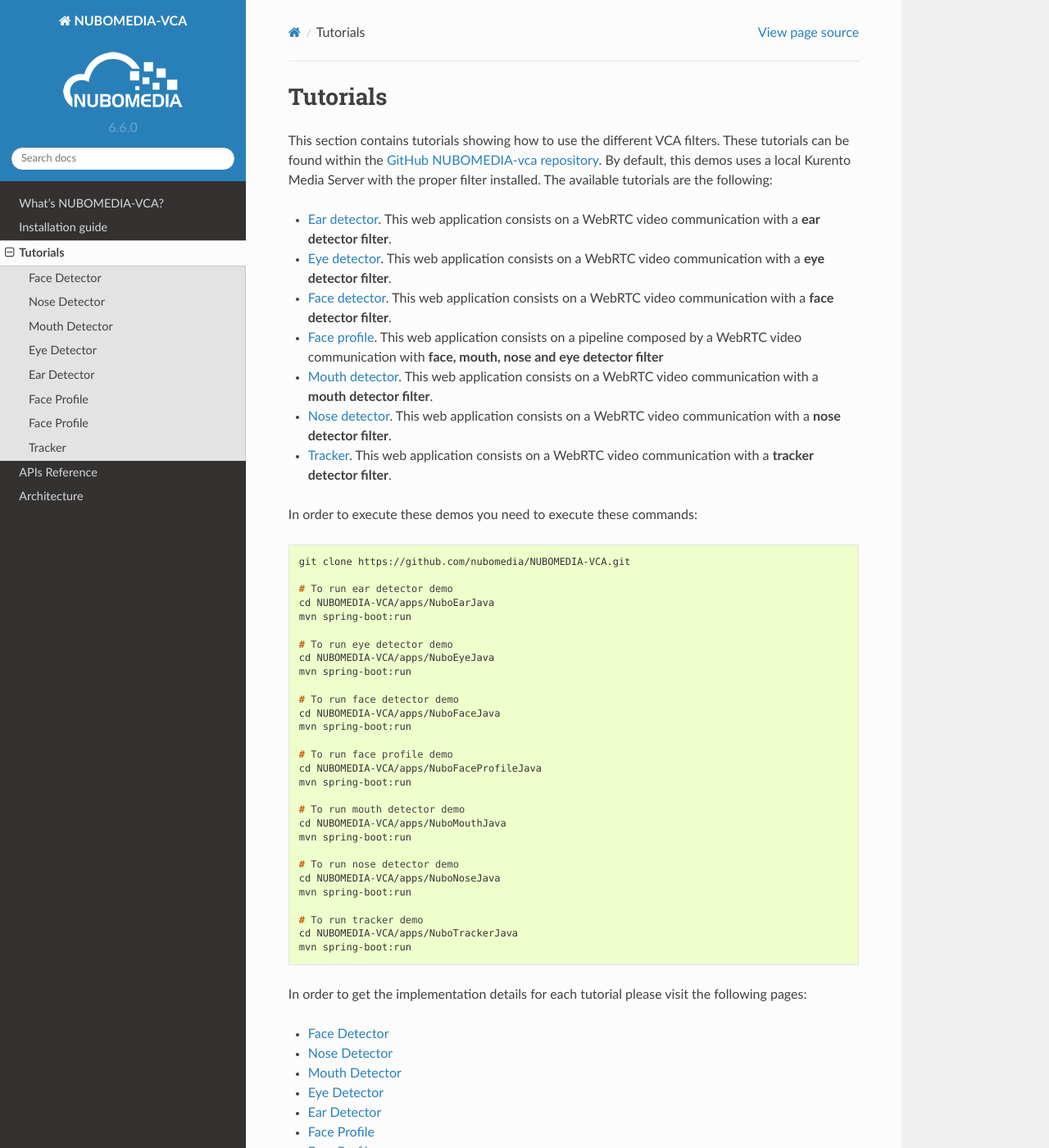
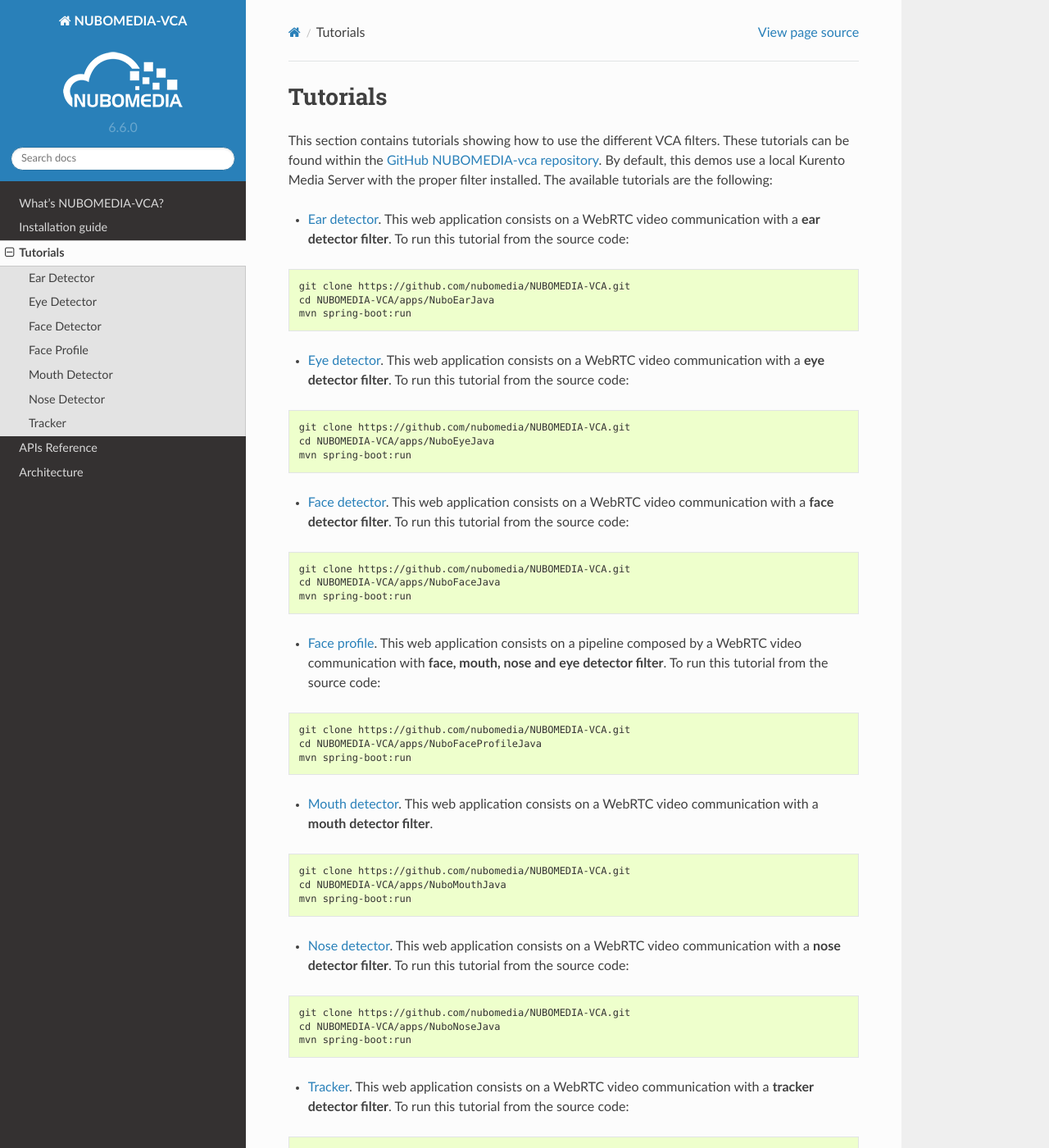
Before and after one commit to VictorHidalgoVT/DOC-NUBOMEDIA-VCA, a Sphinx documentation site: the page built from source/tutorials.rst, in a window 1280 px wide and 1400 px high. Shown: the whole window at 82% size. Built offline with Sphinx 7.4.7 and the Read the Docs theme 2.0.0, drawn with Linux system fonts in a browser that asks for light colours.

Commit message:
Improve tutorial TOC

```diff
--- a/source/tutorials.rst
+++ b/source/tutorials.rst
@@ -7,75 +7,87 @@
 This section contains tutorials showing how to use the different VCA filters.
 These tutorials can be found within the
 `GitHub NUBOMEDIA-vca repository <https://github.com/nubomedia/NUBOMEDIA-VCA>`__.
-By default, this demos uses a local Kurento Media Server with the proper filter
+By default, this demos use a local Kurento Media Server with the proper filter
 installed. The available tutorials are the following:
 
 - :doc:`Ear detector <ear_detector>`. This web application consists on a
-  WebRTC video communication with a **ear detector filter**.
+  WebRTC video communication with a **ear detector filter**. To run this
+  tutorial from the source code:
+
+.. sourcecode:: console
+
+   git clone https://github.com/nubomedia/NUBOMEDIA-VCA.git
+   cd NUBOMEDIA-VCA/apps/NuboEarJava
+   mvn spring-boot:run
 
 - :doc:`Eye detector <eye_detector>`. This web application consists on a
-  WebRTC video communication with a **eye detector filter**.
+  WebRTC video communication with a **eye detector filter**. To run this
+  tutorial from the source code:
+
+.. sourcecode:: console
+
+   git clone https://github.com/nubomedia/NUBOMEDIA-VCA.git
+   cd NUBOMEDIA-VCA/apps/NuboEyeJava
+   mvn spring-boot:run
 
 - :doc:`Face detector <face_detector>`. This web application  consists on a
-  WebRTC video communication with a **face detector filter**.
+  WebRTC video communication with a **face detector filter**. To run this
+  tutorial from the source code:
+
+.. sourcecode:: console
+
+   git clone https://github.com/nubomedia/NUBOMEDIA-VCA.git
+   cd NUBOMEDIA-VCA/apps/NuboFaceJava
+   mvn spring-boot:run
 
 - :doc:`Face profile <face_profile>`. This web application consists on a
   pipeline composed by a WebRTC video communication with
-  **face, mouth, nose and eye detector filter**
+  **face, mouth, nose and eye detector filter**. To run this tutorial from the
+  source code:
+
+.. sourcecode:: console
+
+   git clone https://github.com/nubomedia/NUBOMEDIA-VCA.git
+   cd NUBOMEDIA-VCA/apps/NuboFaceProfileJava
+   mvn spring-boot:run
 
 - :doc:`Mouth detector <mouth_detector>`. This web application consists on a
   WebRTC video communication with a **mouth detector filter**.
 
+.. sourcecode:: console
+
+   git clone https://github.com/nubomedia/NUBOMEDIA-VCA.git
+   cd NUBOMEDIA-VCA/apps/NuboMouthJava
+   mvn spring-boot:run
+
 - :doc:`Nose detector <nose_detector>`. This web application consists on a
-  WebRTC video communication with a **nose detector filter**.
-
-- :doc:`Tracker <tracker>`. This web application  consists on a WebRTC video
-  communication with a **tracker detector filter**.
-
-In order to execute these demos you need to execute these commands:
+  WebRTC video communication with a **nose detector filter**. To run this
+  tutorial from the source code:
 
 .. sourcecode:: console
 
    git clone https://github.com/nubomedia/NUBOMEDIA-VCA.git
-
-   # To run ear detector demo
-   cd NUBOMEDIA-VCA/apps/NuboEarJava
-   mvn spring-boot:run
-
-   # To run eye detector demo
-   cd NUBOMEDIA-VCA/apps/NuboEyeJava
-   mvn spring-boot:run
-
-   # To run face detector demo
-   cd NUBOMEDIA-VCA/apps/NuboFaceJava
-   mvn spring-boot:run
-
-   # To run face profile demo
-   cd NUBOMEDIA-VCA/apps/NuboFaceProfileJava
-   mvn spring-boot:run
-
-   # To run mouth detector demo
-   cd NUBOMEDIA-VCA/apps/NuboMouthJava
-   mvn spring-boot:run
-
-   # To run nose detector demo
    cd NUBOMEDIA-VCA/apps/NuboNoseJava
    mvn spring-boot:run
 
-   # To run tracker demo
+- :doc:`Tracker <tracker>`. This web application  consists on a WebRTC video
+  communication with a **tracker detector filter**. To run this tutorial from
+  the source code:
+
+.. sourcecode:: console
+
+   git clone https://github.com/nubomedia/NUBOMEDIA-VCA.git
    cd NUBOMEDIA-VCA/apps/NuboTrackerJava
    mvn spring-boot:run
 
-In order to get the implementation details for each tutorial please visit the
-following pages:
+.. toctree::
+   :maxdepth: 1
+   :hidden:
 
-.. toctree:: :maxdepth: 1
-
+   ear_detector.rst
+   eye_detector.rst
    face_detector.rst
+   face_profile.rst
+   mouth_detector.rst
    nose_detector.rst
-   mouth_detector.rst
-   eye_detector.rst
-   ear_detector.rst
-   face_profile.rst
-   face_profile.rst
    tracker.rst
```
